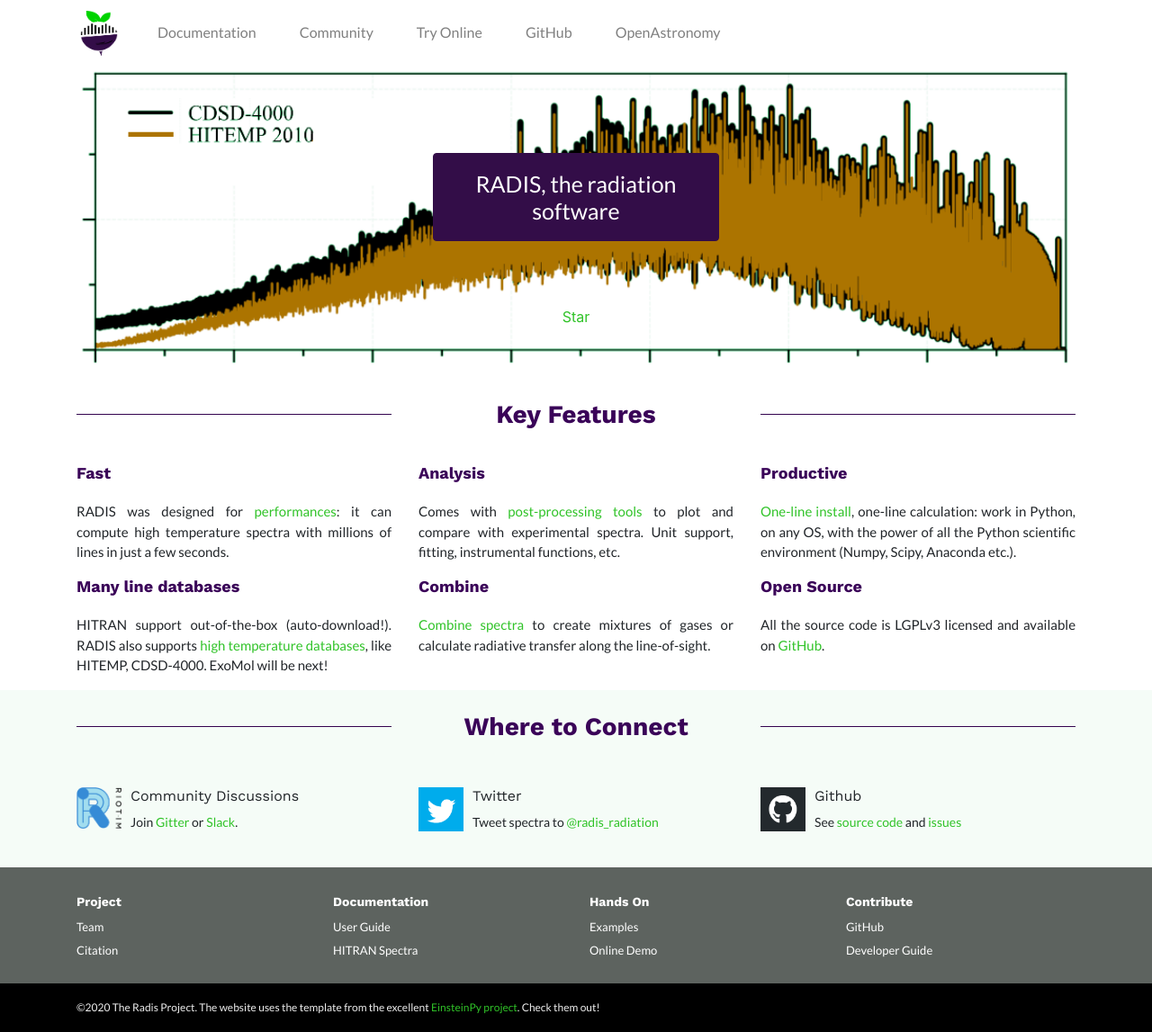
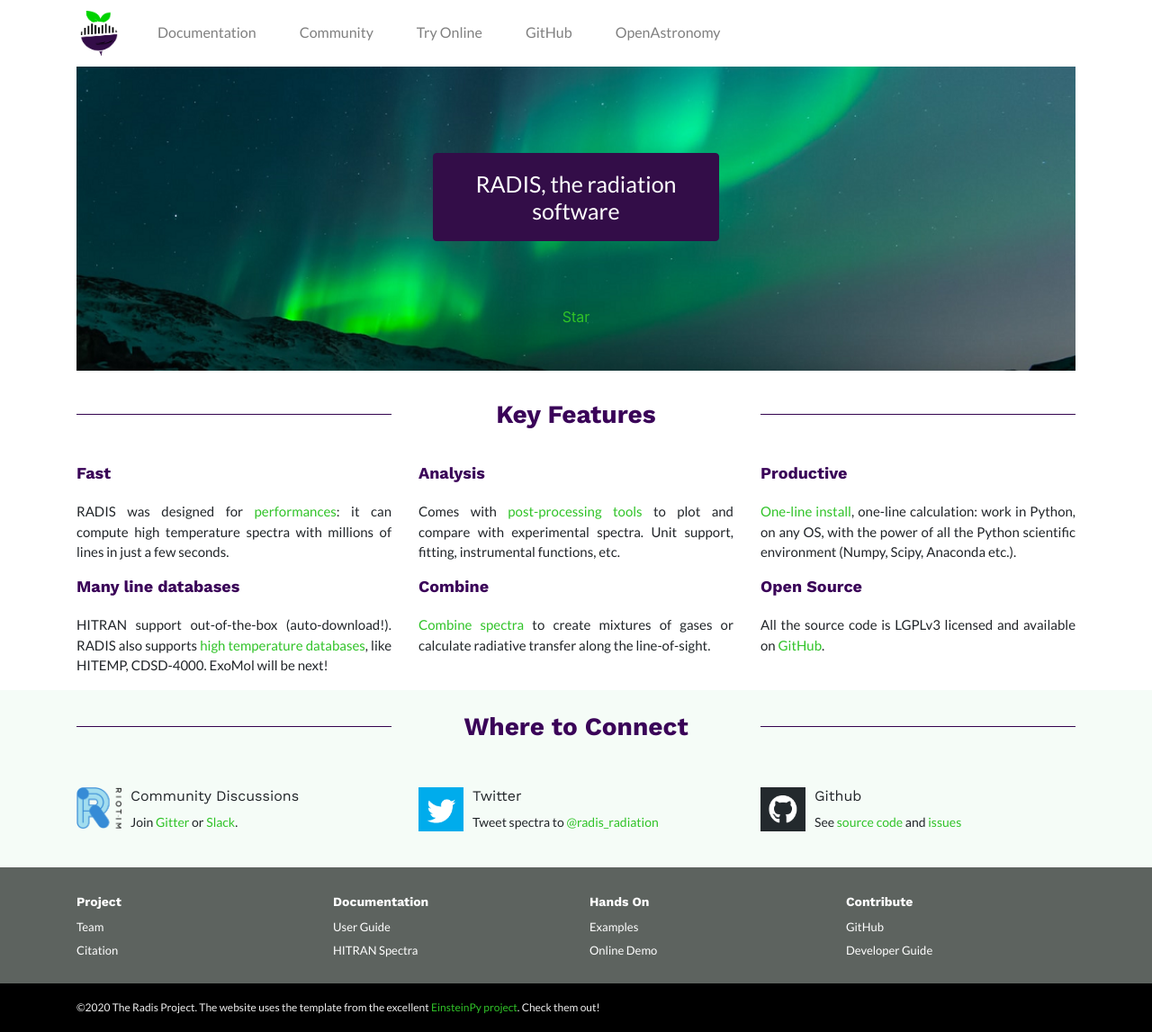
Before and after one commit to radis/radis.github.io, a Jekyll site: the page built from index.html, in a window 1280 px wide. Shown: the whole page at 90% size. Built offline with Jekyll 4.4.1, drawn with Linux system fonts in a browser that asks for light colours.

Commit message:
update background image for Landing page

```diff
--- a/css/main.sass
+++ b/css/main.sass
@@ -24,7 +24,7 @@
 
 .hero
   text-align: center
-  background-image: url('../img/background_cdsd_hitemp.png')
+  background-image: url('../img/background_aurora.png')
   background-repeat: repeat-x
   background-size: cover
   background-position: center
```
Also changed, not shown: img/background_aurora.png (added).
